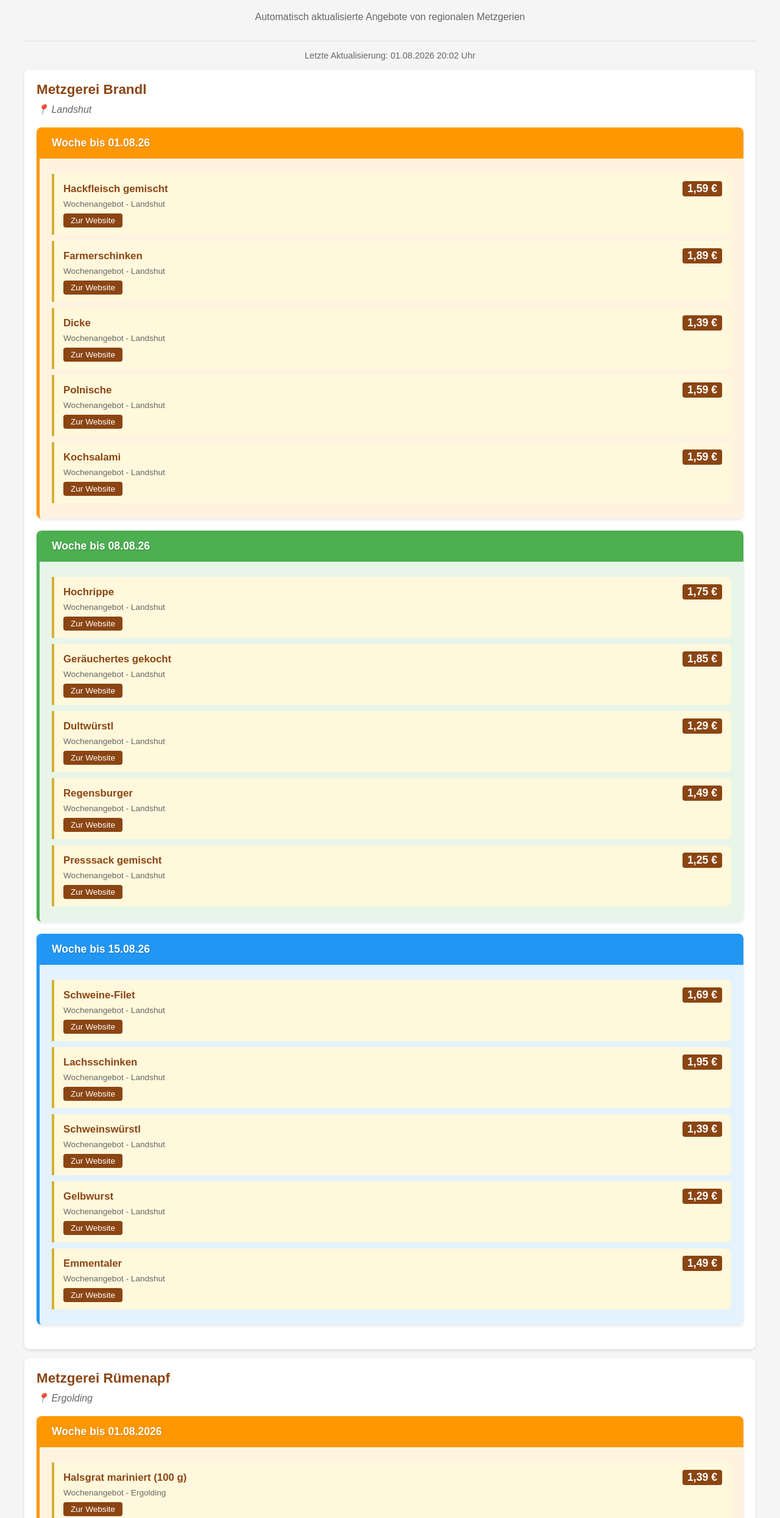
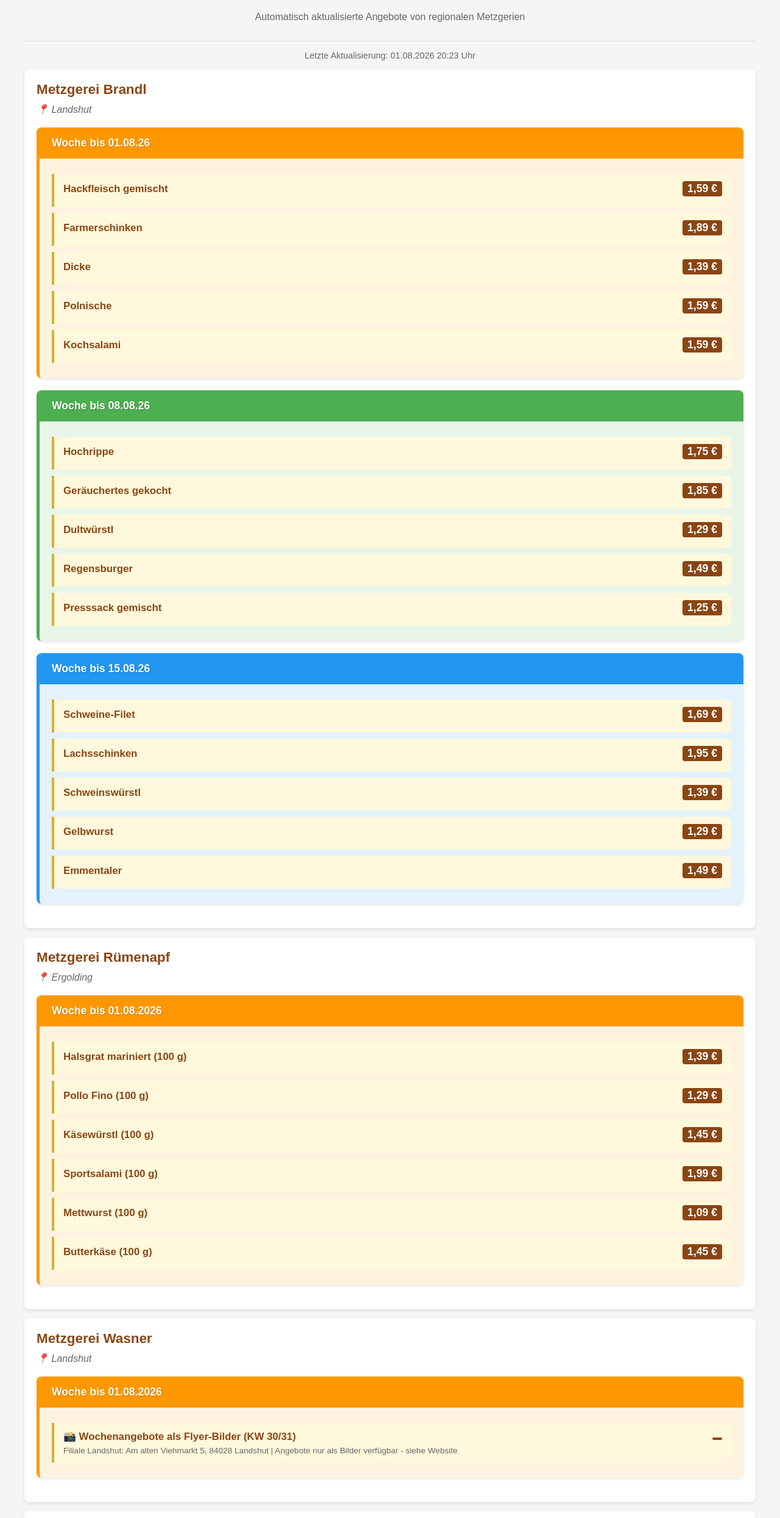
Before and after one commit to BavarianOne/bayerische-kartenspiele, a website: page metzger-angebote.html in a window 1280 px wide. Shown: the part 151-2640 px from the top of the page at 61% size. Drawn offline with Linux system fonts and the light colour scheme.

Commit message:
refactor: Bereinige Angebotsanzeige - Link im Titel, Beschreibung minimal
- Metzger-Name verlinkt zur Website (falls vorhanden)
- 'Wochenangebot - Stadt' und 'gültig bis' aus Beschreibung entfernt (redundant, da im Wochen-Header)
- 'Zur Website' Button bei jedem Angebot entfernt
- Beschreibung zeigt nur noch relevante Zusatzinfos (z.B. 'frisch und eiweißreich', 'Kilo- und Regionalmarkt...')

```diff
--- a/metzger-angebote-data.json
+++ b/metzger-angebote-data.json
@@ -1,5 +1,5 @@
 {
-  "timestamp": "2026-08-01T20:02:36.598251",
+  "timestamp": "2026-08-01T20:23:19.846983",
   "file": "metzger-angebote.html",
   "anzahl_metzger": 5,
   "gesamt_angebote": 39,
--- a/metzger-angebote.html
+++ b/metzger-angebote.html
@@ -192,14 +192,14 @@ ${window.location.href}`;
     <p style="text-align: center; color: #666;">Automatisch aktualisierte Angebote von regionalen Metzgerien</p>
 
     <div class="last-update">
-        Letzte Aktualisierung: 01.08.2026 20:02 Uhr
+        Letzte Aktualisierung: 01.08.2026 20:23 Uhr
     </div>
 
     <!-- Container für alle Angebote (für WhatsApp Teilen) -->
     <div id="angebote-inhalt">
 
     <div class="metzger-card">
-        <div class="metzger-name">Metzgerei Brandl</div>
+        <div class="metzger-name"><a href="https://www.metzgerei-brandl.de" target="_blank" rel="noopener" style="color: #8b4513; text-decoration: none; border-bottom: 1px solid transparent; transition: border-bottom 0.2s;">Metzgerei Brandl</a></div>
         <div class="city">📍 Landshut</div>
 
         <div class="week-section" style="border-left: 5px solid #ff9800;">
@@ -211,8 +211,7 @@ ${window.location.href}`;
                         <span class="angebot-name">Hackfleisch gemischt</span>
                         <span class="angebot-preis">1,59 €</span>
                     </div>
-                    <div class="angebot-desc">Wochenangebot - Landshut</div>
-                    <div><a href="https://www.metzgerei-brandl.de" target="_blank" rel="noopener" class="angebot-link">Zur Website</a></div>
+
                 </div>
 
                 <div class="angebot">
@@ -220,8 +219,7 @@ ${window.location.href}`;
                         <span class="angebot-name">Farmerschinken</span>
                         <span class="angebot-preis">1,89 €</span>
                     </div>
-                    <div class="angebot-desc">Wochenangebot - Landshut</div>
-                    <div><a href="https://www.metzgerei-brandl.de" target="_blank" rel="noopener" class="angebot-link">Zur Website</a></div>
+
                 </div>
 
                 <div class="angebot">
@@ -229,8 +227,7 @@ ${window.location.href}`;
                         <span class="angebot-name">Dicke</span>
                         <span class="angebot-preis">1,39 €</span>
                     </div>
-                    <div class="angebot-desc">Wochenangebot - Landshut</div>
-                    <div><a href="https://www.metzgerei-brandl.de" target="_blank" rel="noopener" class="angebot-link">Zur Website</a></div>
+
                 </div>
 
                 <div class="angebot">
@@ -238,8 +235,7 @@ ${window.location.href}`;
                         <span class="angebot-name">Polnische</span>
                         <span class="angebot-preis">1,59 €</span>
                     </div>
-                    <div class="angebot-desc">Wochenangebot - Landshut</div>
-                    <div><a href="https://www.metzgerei-brandl.de" target="_blank" rel="noopener" class="angebot-link">Zur Website</a></div>
+
                 </div>
 
                 <div class="angebot">
@@ -247,8 +243,7 @@ ${window.location.href}`;
                         <span class="angebot-name">Kochsalami</span>
                         <span class="angebot-preis">1,59 €</span>
                     </div>
-                    <div class="angebot-desc">Wochenangebot - Landshut</div>
-                    <div><a href="https://www.metzgerei-brandl.de" target="_blank" rel="noopener" class="angebot-link">Zur Website</a></div>
+
                 </div>
 
             </div>
@@ -263,8 +258,7 @@ ${window.location.href}`;
                         <span class="angebot-name">Hochrippe</span>
                         <span class="angebot-preis">1,75 €</span>
                     </div>
-                    <div class="angebot-desc">Wochenangebot - Landshut</div>
-                    <div><a href="https://www.metzgerei-brandl.de" target="_blank" rel="noopener" class="angebot-link">Zur Website</a></div>
+
                 </div>
 
                 <div class="angebot">
@@ -272,8 +266,7 @@ ${window.location.href}`;
                         <span class="angebot-name">Geräuchertes gekocht</span>
                         <span class="angebot-preis">1,85 €</span>
                     </div>
-                    <div class="angebot-desc">Wochenangebot - Landshut</div>
-                    <div><a href="https://www.metzgerei-brandl.de" target="_blank" rel="noopener" class="angebot-link">Zur Website</a></div>
+
                 </div>
 
                 <div class="angebot">
@@ -281,8 +274,7 @@ ${window.location.href}`;
                         <span class="angebot-name">Dultwürstl</span>
                         <span class="angebot-preis">1,29 €</span>
                     </div>
-                    <div class="angebot-desc">Wochenangebot - Landshut</div>
-                    <div><a href="https://www.metzgerei-brandl.de" target="_blank" rel="noopener" class="angebot-link">Zur Website</a></div>
+
                 </div>
 
                 <div class="angebot">
@@ -290,8 +282,7 @@ ${window.location.href}`;
                         <span class="angebot-name">Regensburger</span>
                         <span class="angebot-preis">1,49 €</span>
                     </div>
-                    <div class="angebot-desc">Wochenangebot - Landshut</div>
-                    <div><a href="https://www.metzgerei-brandl.de" target="_blank" rel="noopener" class="angebot-link">Zur Website</a></div>
+
                 </div>
 
                 <div class="angebot">
@@ -299,8 +290,7 @@ ${window.location.href}`;
                         <span class="angebot-name">Presssack gemischt</span>
                         <span class="angebot-preis">1,25 €</span>
                     </div>
-                    <div class="angebot-desc">Wochenangebot - Landshut</div>
-                    <div><a href="https://www.metzgerei-brandl.de" target="_blank" rel="noopener" class="angebot-link">Zur Website</a></div>
+
                 </div>
 
             </div>
@@ -315,8 +305,7 @@ ${window.location.href}`;
                         <span class="angebot-name">Schweine-Filet</span>
                         <span class="angebot-preis">1,69 €</span>
                     </div>
-                    <div class="angebot-desc">Wochenangebot - Landshut</div>
-                    <div><a href="https://www.metzgerei-brandl.de" target="_blank" rel="noopener" class="angebot-link">Zur Website</a></div>
+
                 </div>
 
                 <div class="angebot">
@@ -324,8 +313,7 @@ ${window.location.href}`;
                         <span class="angebot-name">Lachsschinken</span>
                         <span class="angebot-preis">1,95 €</span>
                     </div>
-                    <div class="angebot-desc">Wochenangebot - Landshut</div>
-                    <div><a href="https://www.metzgerei-brandl.de" target="_blank" rel="noopener" class="angebot-link">Zur Website</a></div>
+
                 </div>
 
                 <div class="angebot">
@@ -333,8 +321,7 @@ ${window.location.href}`;
                         <span class="angebot-name">Schweinswürstl</span>
                         <span class="angebot-preis">1,39 €</span>
                     </div>
-                    <div class="angebot-desc">Wochenangebot - Landshut</div>
-                    <div><a href="https://www.metzgerei-brandl.de" target="_blank" rel="noopener" class="angebot-link">Zur Website</a></div>
+
                 </div>
 
                 <div class="angebot">
@@ -342,8 +329,7 @@ ${window.location.href}`;
                         <span class="angebot-name">Gelbwurst</span>
                         <span class="angebot-preis">1,29 €</span>
                     </div>
-                    <div class="angebot-desc">Wochenangebot - Landshut</div>
-                    <div><a href="https://www.metzgerei-brandl.de" target="_blank" rel="noopener" class="angebot-link">Zur Website</a></div>
+
                 </div>
 
                 <div class="angebot">
@@ -351,8 +337,7 @@ ${window.location.href}`;
                         <span class="angebot-name">Emmentaler</span>
                         <span class="angebot-preis">1,49 €</span>
                     </div>
-                    <div class="angebot-desc">Wochenangebot - Landshut</div>
-                    <div><a href="https://www.metzgerei-brandl.de" target="_blank" rel="noopener" class="angebot-link">Zur Website</a></div>
+
                 </div>
 
             </div>
@@ -360,7 +345,7 @@ ${window.location.href}`;
     </div>
 
     <div class="metzger-card">
-        <div class="metzger-name">Metzgerei Rümenapf</div>
+        <div class="metzger-name"><a href="https://www.metzgerei-ruemenapf.de" target="_blank" rel="noopener" style="color: #8b4513; text-decoration: none; border-bottom: 1px solid transparent; transition: border-bottom 0.2s;">Metzgerei Rümenapf</a></div>
         <div class="city">📍 Ergolding</div>
 
         <div class="week-section" style="border-left: 5px solid #ff9800;">
@@ -372,8 +357,7 @@ ${window.location.href}`;
                         <span class="angebot-name">Halsgrat mariniert (100 g)</span>
                         <span class="angebot-preis">1,39 €</span>
                     </div>
-                    <div class="angebot-desc">Wochenangebot - Ergolding</div>
-                    <div><a href="https://www.metzgerei-ruemenapf.de" target="_blank" rel="noopener" class="angebot-link">Zur Website</a></div>
+
                 </div>
 
                 <div class="angebot">
@@ -381,8 +365,7 @@ ${window.location.href}`;
                         <span class="angebot-name">Pollo Fino (100 g)</span>
                         <span class="angebot-preis">1,29 €</span>
                     </div>
-                    <div class="angebot-desc">Wochenangebot - Ergolding</div>
-                    <div><a href="https://www.metzgerei-ruemenapf.de" target="_blank" rel="noopener" class="angebot-link">Zur Website</a></div>
+
                 </div>
 
                 <div class="angebot">
@@ -390,8 +373,7 @@ ${window.location.href}`;
                         <span class="angebot-name">Käsewürstl (100 g)</span>
                         <span class="angebot-preis">1,45 €</span>
                     </div>
-                    <div class="angebot-desc">Wochenangebot - Ergolding</div>
-                    <div><a href="https://www.metzgerei-ruemenapf.de" target="_blank" rel="noopener" class="angebot-link">Zur Website</a></div>
+
                 </div>
 
                 <div class="angebot">
@@ -399,8 +381,7 @@ ${window.location.href}`;
                         <span class="angebot-name">Sportsalami (100 g)</span>
                         <span class="angebot-preis">1,99 €</span>
                     </div>
-                    <div class="angebot-desc">Wochenangebot - Ergolding</div>
-                    <div><a href="https://www.metzgerei-ruemenapf.de" target="_blank" rel="noopener" class="angebot-link">Zur Website</a></div>
+
                 </div>
 
                 <div class="angebot">
@@ -408,8 +389,7 @@ ${window.location.href}`;
                         <span class="angebot-name">Mettwurst (100 g)</span>
                         <span class="angebot-preis">1,09 €</span>
                     </div>
-                    <div class="angebot-desc">Wochenangebot - Ergolding</div>
-                    <div><a href="https://www.metzgerei-ruemenapf.de" target="_blank" rel="noopener" class="angebot-link">Zur Website</a></div>
+
                 </div>
 
                 <div class="angebot">
@@ -417,8 +397,7 @@ ${window.location.href}`;
                         <span class="angebot-name">Butterkäse (100 g)</span>
                         <span class="angebot-preis">1,45 €</span>
                     </div>
-                    <div class="angebot-desc">Wochenangebot - Ergolding</div>
-                    <div><a href="https://www.metzgerei-ruemenapf.de" target="_blank" rel="noopener" class="angebot-link">Zur Website</a></div>
+
                 </div>
 
             </div>
@@ -426,7 +405,7 @@ ${window.location.href}`;
     </div>
 
     <div class="metzger-card">
-        <div class="metzger-name">Metzgerei Wasner</div>
+        <div class="metzger-name"><a href="https://www.metzgereiwasner.de/angebote/" target="_blank" rel="noopener" style="color: #8b4513; text-decoration: none; border-bottom: 1px solid transparent; transition: border-bottom 0.2s;">Metzgerei Wasner</a></div>
         <div class="city">📍 Landshut</div>
 
         <div class="week-section" style="border-left: 5px solid #ff9800;">
@@ -439,7 +418,6 @@ ${window.location.href}`;
                         <span class="angebot-preis"></span>
                     </div>
                     <div class="angebot-desc">Filiale Landshut: Am alten Viehmarkt 5, 84028 Landshut | Angebote nur als Bilder verfügbar - siehe Website</div>
-                    <div><a href="https://www.metzgereiwasner.de/angebote/" target="_blank" rel="noopener" class="angebot-link">Zur Website</a></div>
                 </div>
 
             </div>
@@ -459,8 +437,7 @@ ${window.location.href}`;
                         <span class="angebot-name">frische Hähnchenbrust (natur oder gewürzt)</span>
                         <span class="angebot-preis">1,49 € / 100 g</span>
                     </div>
-                    <div class="angebot-desc">frisch und eiweißreich - Wochenangebot - Landshut</div>
-
+                    <div class="angebot-desc">frisch und eiweißreich</div>
                 </div>
 
                 <div class="angebot">
@@ -468,8 +445,7 @@ ${window.location.href}`;
                         <span class="angebot-name">Salami-Aufschnitt (gut gemischt, gut gereift)</span>
                         <span class="angebot-preis">1,99 € / 100 g</span>
                     </div>
-                    <div class="angebot-desc">Frisch aus Stadler's Wurstküche - Wochenangebot - Landshut</div>
-
+                    <div class="angebot-desc">Frisch aus Stadler's Wurstküche</div>
                 </div>
 
                 <div class="angebot">
@@ -477,7 +453,6 @@ ${window.location.href}`;
                         <span class="angebot-name">Dicke oder Regensburger (hausgemacht, frisch vom Rauch)</span>
                         <span class="angebot-preis">1,19 € / 100 g</span>
                     </div>
-                    <div class="angebot-desc">Wochenangebot - Landshut</div>
 
                 </div>
 
@@ -486,7 +461,6 @@ ${window.location.href}`;
                         <span class="angebot-name">Leberkäse (täglich frisch)</span>
                         <span class="angebot-preis">1,19 € / 100 g</span>
                     </div>
-                    <div class="angebot-desc">Wochenangebot - Landshut</div>
 
                 </div>
 
@@ -495,7 +469,6 @@ ${window.location.href}`;
                         <span class="angebot-name">🥩 Hackfleischtag (Mo): Mageres Schwein & Rind</span>
                         <span class="angebot-preis">4,98 € / 500 g</span>
                     </div>
-                    <div class="angebot-desc">Aktionstag Montag - Landshut</div>
 
                 </div>
 
@@ -504,7 +477,6 @@ ${window.location.href}`;
                         <span class="angebot-name">🥩 Haxentag (Sa): Frisch & kross</span>
                         <span class="angebot-preis">0,79 € / 100 g</span>
                     </div>
-                    <div class="angebot-desc">Aktionstag Samstag - Landshut</div>
 
                 </div>
 
@@ -513,7 +485,7 @@ ${window.location.href}`;
     </div>
 
     <div class="metzger-card">
-        <div class="metzger-name">Metzgerei Hahn</div>
+        <div class="metzger-name"><a href="https://metzgerei-hahn.de/Lauterbachstrasse" target="_blank" rel="noopener" style="color: #8b4513; text-decoration: none; border-bottom: 1px solid transparent; transition: border-bottom 0.2s;">Metzgerei Hahn</a></div>
         <div class="city">📍 Eggenfelden</div>
 
         <div class="week-section" style="border-left: 5px solid #ff9800;">
@@ -526,7 +498,6 @@ ${window.location.href}`;
                         <span class="angebot-preis">12,00 € / kg (500g = 6,00 €)</span>
                     </div>
                     <div class="angebot-desc">Kilo- und Regionalmarkt Lauterbachstraße - Eggenfelden</div>
-                    <div><a href="https://metzgerei-hahn.de/Lauterbachstrasse" target="_blank" rel="noopener" class="angebot-link">Zur Website</a></div>
                 </div>
 
                 <div class="angebot">
@@ -535,7 +506,6 @@ ${window.location.href}`;
                         <span class="angebot-preis">9,90 € / kg (500g = 4,95 €)</span>
                     </div>
                     <div class="angebot-desc">Kilo- und Regionalmarkt Lauterbachstraße - Eggenfelden</div>
-                    <div><a href="https://metzgerei-hahn.de/Lauterbachstrasse" target="_blank" rel="noopener" class="angebot-link">Zur Website</a></div>
                 </div>
 
                 <div class="angebot">
@@ -544,7 +514,6 @@ ${window.location.href}`;
                         <span class="angebot-preis">10,99 €</span>
                     </div>
                     <div class="angebot-desc">Kilo- und Regionalmarkt Lauterbachstraße - Eggenfelden</div>
-                    <div><a href="https://metzgerei-hahn.de/Lauterbachstrasse" target="_blank" rel="noopener" class="angebot-link">Zur Website</a></div>
                 </div>
 
                 <div class="angebot">
@@ -553,7 +522,6 @@ ${window.location.href}`;
                         <span class="angebot-preis">3,99 €</span>
                     </div>
                     <div class="angebot-desc">Kilo- und Regionalmarkt Lauterbachstraße - Eggenfelden</div>
-                    <div><a href="https://metzgerei-hahn.de/Lauterbachstrasse" target="_blank" rel="noopener" class="angebot-link">Zur Website</a></div>
                 </div>
 
                 <div class="angebot">
@@ -562,7 +530,6 @@ ${window.location.href}`;
                         <span class="angebot-preis">6,99 €</span>
                     </div>
                     <div class="angebot-desc">Kilo- und Regionalmarkt Lauterbachstraße - Eggenfelden</div>
-                    <div><a href="https://metzgerei-hahn.de/Lauterbachstrasse" target="_blank" rel="noopener" class="angebot-link">Zur Website</a></div>
                 </div>
 
                 <div class="angebot">
@@ -571,7 +538,6 @@ ${window.location.href}`;
                         <span class="angebot-preis">10,49 €</span>
                     </div>
                     <div class="angebot-desc">Kilo- und Regionalmarkt Lauterbachstraße - Eggenfelden</div>
-                    <div><a href="https://metzgerei-hahn.de/Lauterbachstrasse" target="_blank" rel="noopener" class="angebot-link">Zur Website</a></div>
                 </div>
 
                 <div class="angebot">
@@ -580,7 +546,6 @@ ${window.location.href}`;
                         <span class="angebot-preis">9,99 €</span>
                     </div>
                     <div class="angebot-desc">Kilo- und Regionalmarkt Lauterbachstraße - Eggenfelden</div>
-                    <div><a href="https://metzgerei-hahn.de/Lauterbachstrasse" target="_blank" rel="noopener" class="angebot-link">Zur Website</a></div>
                 </div>
 
                 <div class="angebot">
@@ -589,7 +554,6 @@ ${window.location.href}`;
                         <span class="angebot-preis">Preis auf Anfrage</span>
                     </div>
                     <div class="angebot-desc">Kilo- und Regionalmarkt Lauterbachstraße - Eggenfelden</div>
-                    <div><a href="https://metzgerei-hahn.de/Lauterbachstrasse" target="_blank" rel="noopener" class="angebot-link">Zur Website</a></div>
                 </div>
 
                 <div class="angebot">
@@ -598,7 +562,6 @@ ${window.location.href}`;
                         <span class="angebot-preis">Preis auf Anfrage</span>
                     </div>
                     <div class="angebot-desc">Kilo- und Regionalmarkt Lauterbachstraße - Eggenfelden</div>
-                    <div><a href="https://metzgerei-hahn.de/Lauterbachstrasse" target="_blank" rel="noopener" class="angebot-link">Zur Website</a></div>
                 </div>
 
                 <div class="angebot">
@@ -607,7 +570,6 @@ ${window.location.href}`;
                         <span class="angebot-preis">Preis auf Anfrage</span>
                     </div>
                     <div class="angebot-desc">Kilo- und Regionalmarkt Lauterbachstraße - Eggenfelden</div>
-                    <div><a href="https://metzgerei-hahn.de/Lauterbachstrasse" target="_blank" rel="noopener" class="angebot-link">Zur Website</a></div>
                 </div>
 
                 <div class="angebot">
@@ -616,7 +578,6 @@ ${window.location.href}`;
                         <span class="angebot-preis">Preis auf Anfrage</span>
                     </div>
                     <div class="angebot-desc">Kilo- und Regionalmarkt Lauterbachstraße - Eggenfelden</div>
-                    <div><a href="https://metzgerei-hahn.de/Lauterbachstrasse" target="_blank" rel="noopener" class="angebot-link">Zur Website</a></div>
                 </div>
 
             </div>
```
Also changed, not shown: 1 other file.
